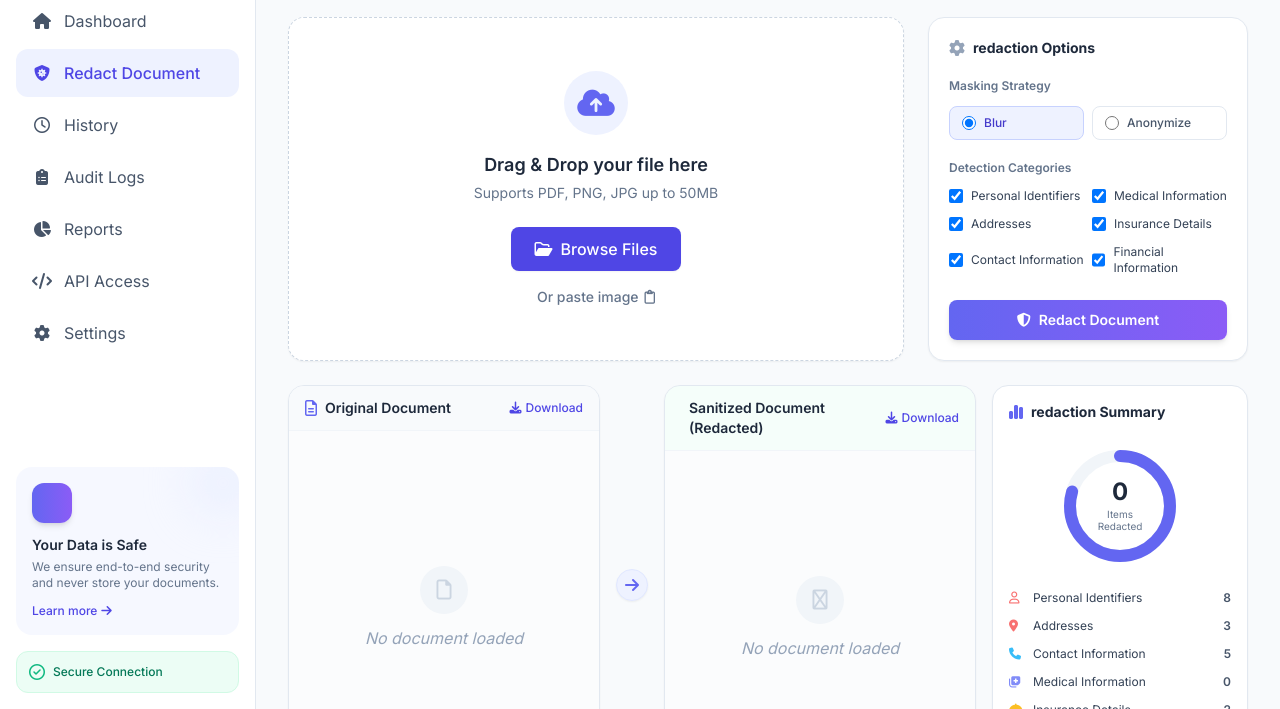
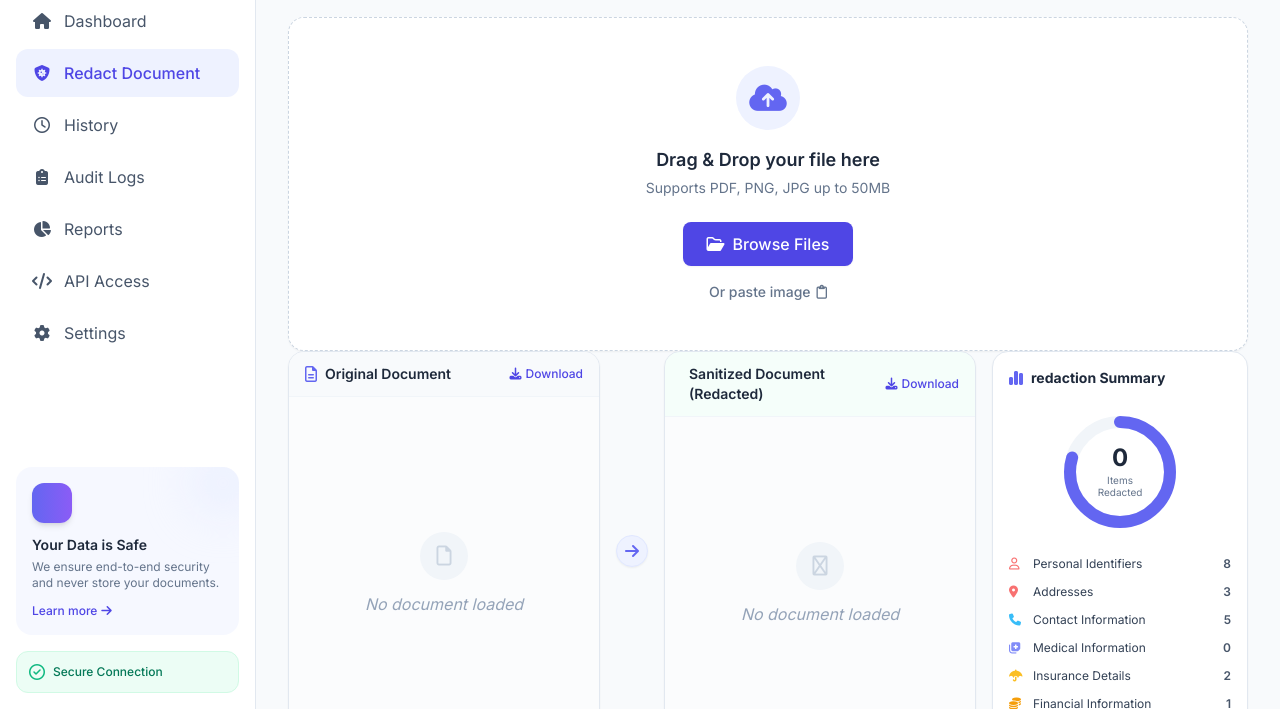
Before and after one commit to HariniShanmugam141/Privguard-Techathon, a plain HTML site: page Techathon/sanitize.html in a window 1280 px wide. Shown: the part 91-800 px from the top of the page. Drawn offline with nearby package versions, Linux system fonts and the light colour scheme.

Commit message:
Remove whole Redaction Options panel from Redact page, setting strategy to redact only

```diff
--- a/Techathon/sanitize.html
+++ b/Techathon/sanitize.html
@@ -158,9 +158,7 @@
         </header>
 
         <!-- Top Section (Upload & Options) -->
-        <div class="flex gap-6 mb-6">
-
-            <!-- Drag & Drop Area -->
+            <!-- Drag & Drop Area (Full Width) -->
             <div class="flex-1 bg-white rounded-2xl border border-dashed border-slate-300 flex flex-col items-center justify-center py-12 px-6 shadow-sm hover:bg-slate-50/50 transition-colors">
                 <div class="w-16 h-16 bg-indigo-50 rounded-full flex items-center justify-center text-indigo-500 mb-4">
                     <i class="fa-solid fa-cloud-arrow-up text-3xl"></i>
@@ -174,63 +172,6 @@
                     Or paste image <i class="fa-regular fa-clipboard"></i>
                 </button>
             </div>
-
-            <!-- redaction Options -->
-            <div class="w-80 bg-white rounded-2xl border border-slate-200 shadow-sm p-5 flex flex-col">
-                <div class="flex items-center gap-2 mb-5">
-                    <i class="fa-solid fa-gear text-slate-400"></i>
-                    <h3 class="font-bold text-slate-800 text-sm">redaction Options</h3>
-                </div>
-
-                <div class="mb-5">
-                    <h4 class="text-xs font-semibold text-slate-500 mb-3">Masking Strategy</h4>
-                    <div class="flex gap-2">
-                        <label class="flex-1 flex items-center gap-2 px-3 py-2 bg-indigo-50 border border-indigo-200 rounded-lg cursor-pointer">
-                            <input type="radio" name="masking" value="hash" checked class="text-indigo-600 focus:ring-indigo-500 w-3.5 h-3.5">
-                            <span class="text-xs font-medium text-indigo-700">Blur</span>
-                        </label>
-                        <label class="flex-1 flex items-center gap-2 px-3 py-2 bg-white border border-slate-200 rounded-lg cursor-pointer hover:bg-slate-50">
-                            <input type="radio" name="masking" value="anonymize" class="text-indigo-600 focus:ring-indigo-500 w-3.5 h-3.5">
-                            <span class="text-xs font-medium text-slate-600">Anonymize</span>
-                        </label>
-                    </div>
-                </div>
-
-                <div class="mb-6 flex-1">
-                    <h4 class="text-xs font-semibold text-slate-500 mb-3">Detection Categories</h4>
-                    <div class="grid grid-cols-2 gap-y-3 gap-x-2">
-                        <label class="flex items-center gap-2 cursor-pointer">
-                            <input type="checkbox" checked class="rounded text-indigo-600 focus:ring-indigo-500 w-3.5 h-3.5 border-slate-300">
-                            <span class="text-xs text-slate-700">Personal Identifiers</span>
-                        </label>
-                        <label class="flex items-center gap-2 cursor-pointer">
-                            <input type="checkbox" checked class="rounded text-indigo-600 focus:ring-indigo-500 w-3.5 h-3.5 border-slate-300">
-                            <span class="text-xs text-slate-700">Medical Information</span>
-                        </label>
-                        <label class="flex items-center gap-2 cursor-pointer">
-                            <input type="checkbox" checked class="rounded text-indigo-600 focus:ring-indigo-500 w-3.5 h-3.5 border-slate-300">
-                            <span class="text-xs text-slate-700">Addresses</span>
-                        </label>
-                        <label class="flex items-center gap-2 cursor-pointer">
-                            <input type="checkbox" checked class="rounded text-indigo-600 focus:ring-indigo-500 w-3.5 h-3.5 border-slate-300">
-                            <span class="text-xs text-slate-700">Insurance Details</span>
-                        </label>
-                        <label class="flex items-center gap-2 cursor-pointer">
-                            <input type="checkbox" checked class="rounded text-indigo-600 focus:ring-indigo-500 w-3.5 h-3.5 border-slate-300">
-                            <span class="text-xs text-slate-700">Contact Information</span>
-                        </label>
-                        <label class="flex items-center gap-2 cursor-pointer">
-                            <input type="checkbox" checked class="rounded text-indigo-600 focus:ring-indigo-500 w-3.5 h-3.5 border-slate-300">
-                            <span class="text-xs text-slate-700">Financial Information</span>
-                        </label>
-                    </div>
-                </div>
-
-                <button class="w-full gradient-bg text-white py-2.5 rounded-lg font-semibold text-sm shadow-md flex items-center justify-center gap-2 hover:opacity-90 transition-opacity">
-                    <i class="fa-solid fa-shield-halved"></i> Redact Document
-                </button>
-            </div>
-        </div>
 
                 <!-- Document Preview Section -->
         <div class="flex gap-4 items-stretch mb-6 flex-1 min-h-[400px]">
@@ -373,12 +314,8 @@ document.addEventListener('DOMContentLoaded', () => {
             formData.append('files', e.target.files[i]);
         }
 
-        // Get selected masking strategy
+        // Set masking strategy to redact directly
         let strategy = 'redact';
-        const checkedRadio = document.querySelector('input[name="masking"]:checked');
-        if (checkedRadio && checkedRadio.nextElementSibling) {
-            strategy = checkedRadio.nextElementSibling.textContent.trim().toLowerCase();
-        }
 
         formData.append('profile', 'HIPAA');
         formData.append('strategy', strategy);
```
